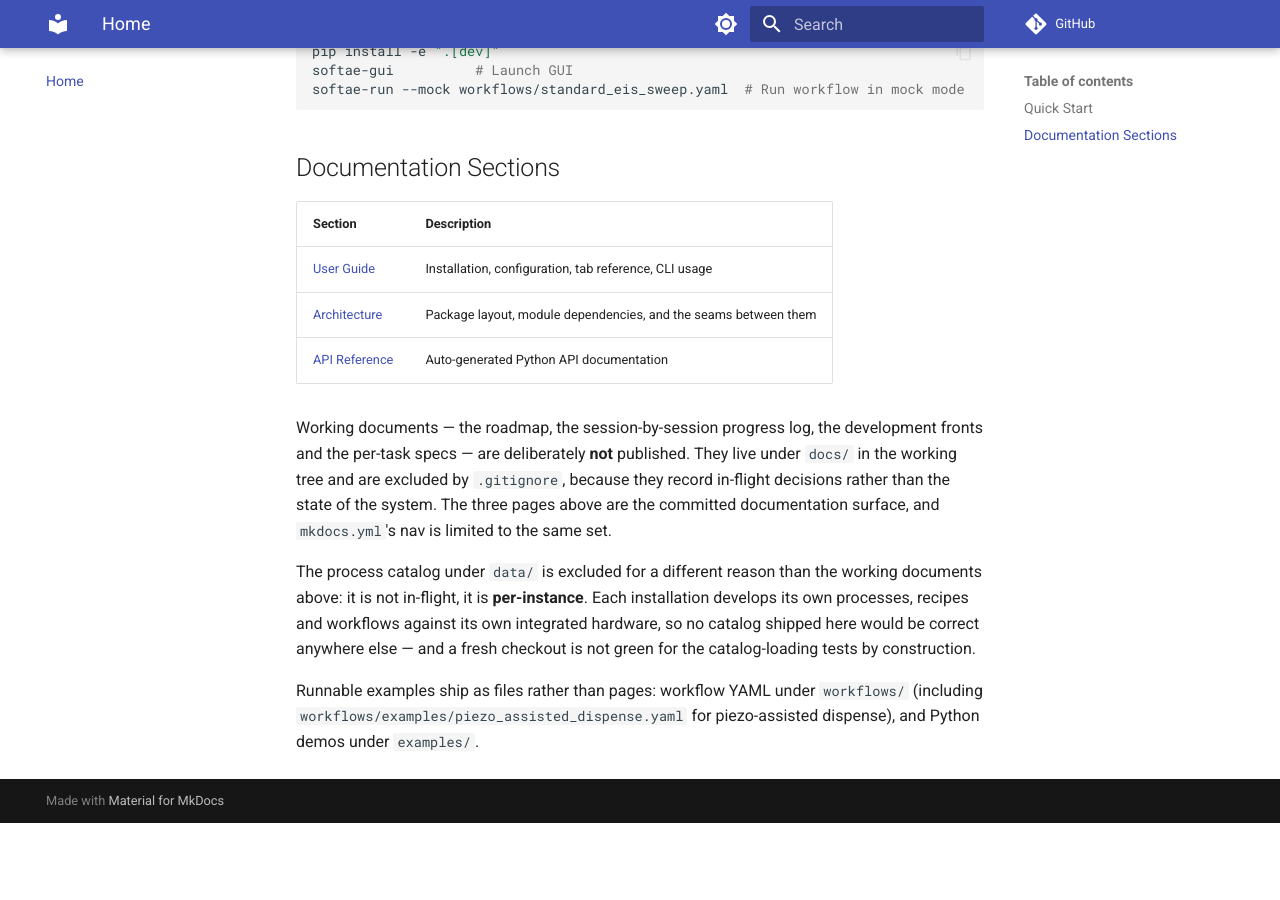
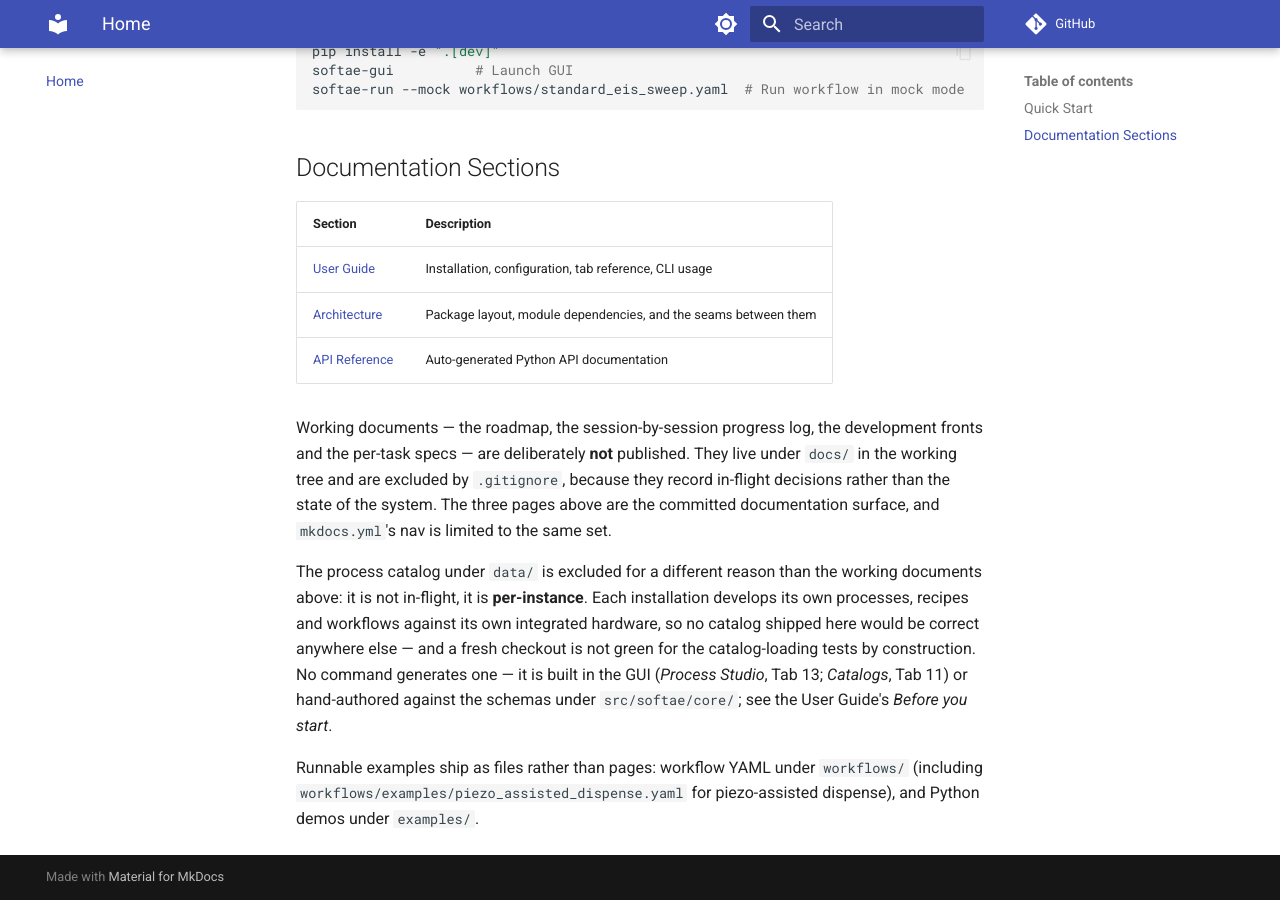
Before and after one commit to osujilab/softae-next, an MkDocs documentation site: the page built from docs/index.md, in a window 1280 px wide and 900 px high, scrolled down 869 px. Built offline with MkDocs 1.6.1 and Material for MkDocs 9.7.7, drawn with Linux system fonts in a browser that asks for light colours; comment, search, counter and statistics services are not loaded; before the commit the page ends 1692 px from its top, so only the background shows below that.

```diff
--- a/docs/index.md
+++ b/docs/index.md
@@ -38,7 +38,9 @@ The process catalog under `data/` is excluded for a different reason than the wo
 documents above: it is not in-flight, it is **per-instance**. Each installation develops its
 own processes, recipes and workflows against its own integrated hardware, so no catalog
 shipped here would be correct anywhere else — and a fresh checkout is not green for the
-catalog-loading tests by construction.
+catalog-loading tests by construction. No command generates one — it is built in the GUI
+(*Process Studio*, Tab 13; *Catalogs*, Tab 11) or hand-authored against the schemas under
+`src/softae/core/`; see the User Guide's *Before you start*.
 
 Runnable examples ship as files rather than pages: workflow YAML under `workflows/`
 (including `workflows/examples/piezo_assisted_dispense.yaml` for piezo-assisted
```
Also changed, not shown: README.md (+7 -0 lines), 3 other files.
